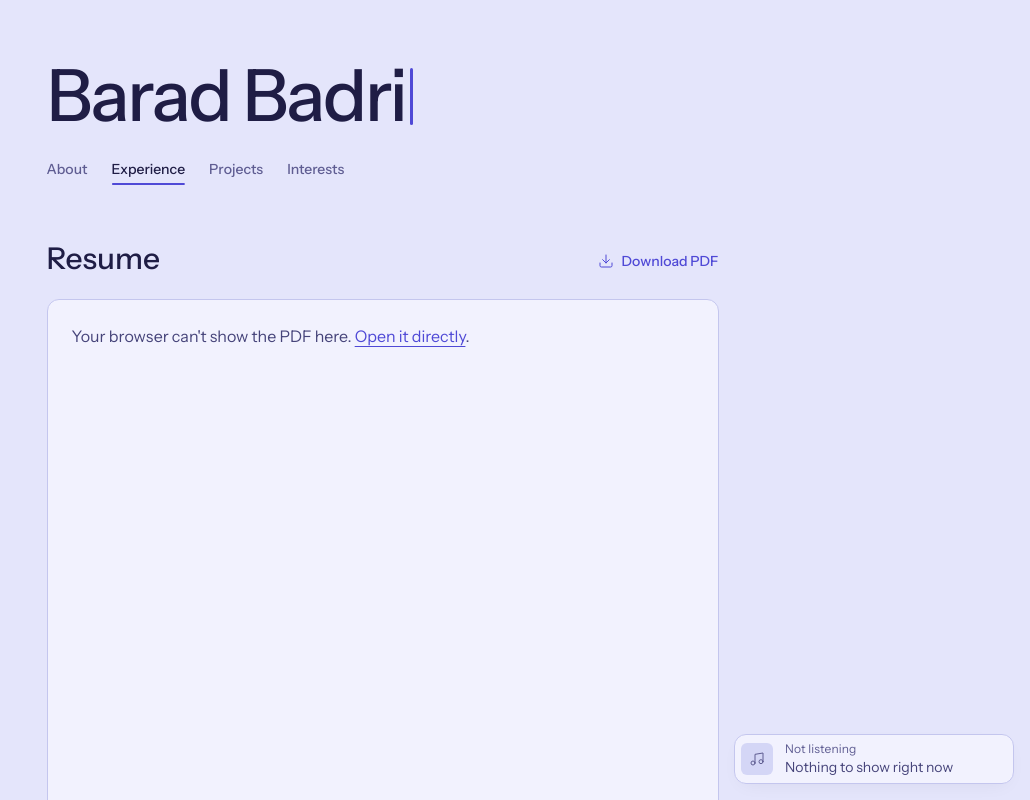
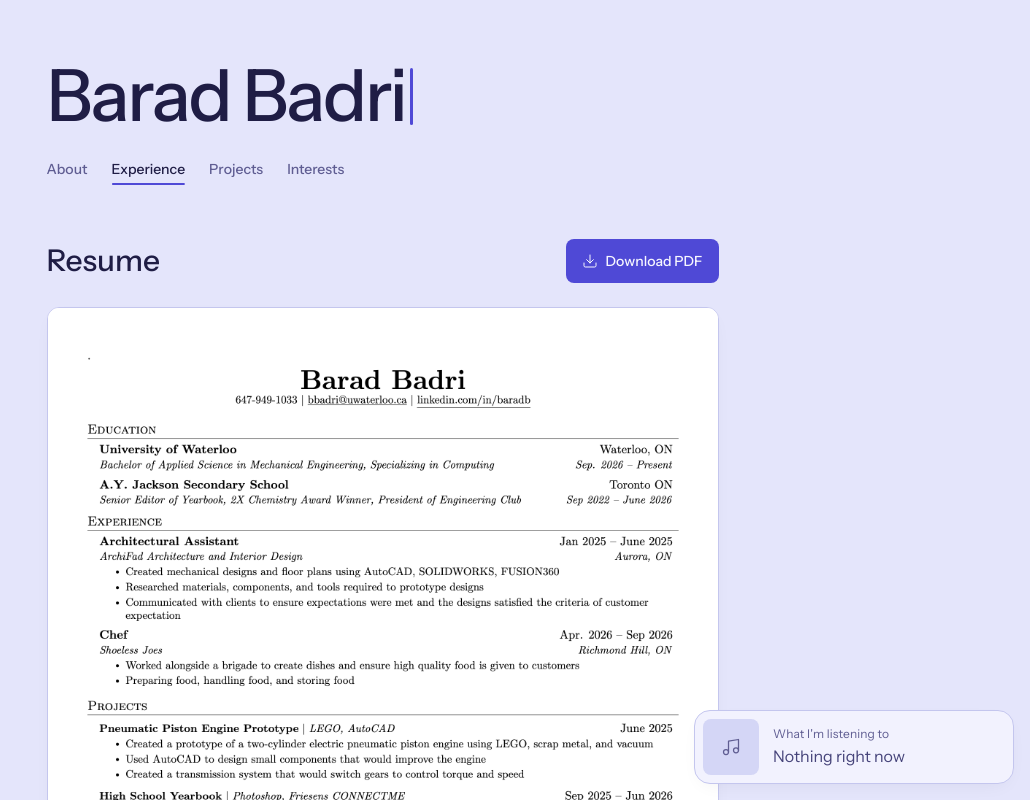
Before and after one commit to baradb/barad, a Next.js app: page /resume in a window 1280 px wide. Shown: the top 800 px of the page, without its empty margins (250-1280 px from the left). Built offline with nearby package versions, Linux system fonts and the light colour scheme.

Commit message:
Faster About, currently-working-on peek, resume as image, bigger listening tile with album art, projects order

```diff
--- a/src/app/globals.css
+++ b/src/app/globals.css
@@ -104,6 +104,16 @@ li {
   animation: rise 0.4s var(--ease-out) both;
 }
 
+/* The home entrance waits for the typed name, but only on the first visit. TypedName sets
+   data-intro-done on <html> once typing ends; after that, returning to About is instant. */
+.intro {
+  animation-delay: var(--intro-delay, 0ms);
+}
+
+html[data-intro-done] .intro {
+  animation-delay: 0ms;
+}
+
 .panel-in {
   animation: rise 0.2s var(--ease-out) both;
 }
--- a/src/app/projects/page.tsx
+++ b/src/app/projects/page.tsx
@@ -81,21 +81,27 @@ export default function ProjectsPage() {
         <h1 className="text-3xl font-medium">Projects</h1>
       </FadeIn>
 
-      <section className="mt-10">
-        <h2 className="sr-only">Finished projects</h2>
-        <ProjectList items={projects} delay={80} />
-      </section>
-
       {current.length > 0 && (
-        <section className="mt-20">
-          <FadeIn delay={160}>
-            <h2 className="text-3xl font-medium">Currently working on</h2>
+        <section className="mt-10">
+          <FadeIn delay={80}>
+            <h2 className="text-xl font-medium">Currently working on</h2>
           </FadeIn>
-          <div className="mt-10">
-            <ProjectList items={current} delay={200} />
+          <div className="mt-6">
+            <ProjectList items={current} delay={120} />
           </div>
         </section>
       )}
+
+      <section className={current.length > 0 ? "mt-16" : "mt-10"}>
+        <FadeIn delay={current.length > 0 ? 160 : 80}>
+          <h2 className={current.length > 0 ? "text-xl font-medium" : "sr-only"}>
+            Finished projects
+          </h2>
+        </FadeIn>
+        <div className={current.length > 0 ? "mt-6" : ""}>
+          <ProjectList items={projects} delay={200} />
+        </div>
+      </section>
     </div>
   );
 }
--- a/src/app/resume/page.tsx
+++ b/src/app/resume/page.tsx
@@ -1,6 +1,7 @@
 import { existsSync } from "node:fs";
 import path from "node:path";
 import type { Metadata } from "next";
+import Image from "next/image";
 import { FadeIn } from "@/components/FadeIn";
 import { Icon } from "@/components/Icon";
 import { site } from "@/data/site";
@@ -9,22 +10,24 @@ export const metadata: Metadata = {
   title: "Resume",
 };
 
+const inPublic = (url: string) =>
+  existsSync(path.join(process.cwd(), "public", url.replace(/^\//, "")));
+
 export default function ResumePage() {
-  // Checked on the server so the page can say plainly when no PDF has been added.
-  const available = existsSync(
-    path.join(process.cwd(), "public", site.resume.replace(/^\//, "")),
-  );
+  // Checked on the server so the page can say plainly what is missing.
+  const hasPdf = inPublic(site.resume);
+  const hasImage = inPublic(site.resumeImage.src);
 
   return (
     <div>
       <FadeIn>
-        <div className="flex flex-wrap items-baseline justify-between gap-x-6">
+        <div className="flex flex-wrap items-center justify-between gap-x-6 gap-y-2">
           <h1 className="text-3xl font-medium">Resume</h1>
-          {available && (
+          {hasPdf && (
             <a
               href={site.resume}
               download="Barad_Badri_Resume.pdf"
-              className="inline-flex min-h-11 items-center gap-2 text-sm font-medium text-accent underline-offset-4 hover:underline"
+              className="inline-flex min-h-11 items-center gap-2 rounded-lg bg-accent px-4 text-sm font-medium text-on-accent transition-[background-color,transform] duration-150 hover:bg-accent-hover active:scale-[0.98]"
             >
               <Icon name="download" />
               Download PDF
@@ -34,21 +37,22 @@ export default function ResumePage() {
       </FadeIn>
 
       <FadeIn delay={80}>
-        {available ? (
-          <object
-            data={`${site.resume}#view=FitH`}
-            type="application/pdf"
-            aria-label="Resume PDF"
-            className="mt-4 h-[75vh] w-full rounded-xl border border-rule bg-surface"
-          >
-            <p className="p-6 text-base text-muted">
-              Your browser can&apos;t show the PDF here.{" "}
-              <a href={site.resume} className="text-accent underline underline-offset-4">
-                Open it directly
-              </a>
-              .
-            </p>
-          </object>
+        {hasImage ? (
+          <div className="mt-6 overflow-hidden rounded-xl border border-rule bg-white shadow-[0_6px_20px_-8px_var(--shadow)]">
+            <Image
+              src={site.resumeImage.src}
+              width={site.resumeImage.width}
+              height={site.resumeImage.height}
+              alt="Barad Badri's resume: education at the University of Waterloo, work experience, projects and technical skills. Download the PDF for text you can select."
+              sizes="(min-width: 672px) 672px, 100vw"
+              priority
+              className="h-auto w-full"
+            />
+          </div>
+        ) : hasPdf ? (
+          <p className="mt-6 max-w-[52ch] text-base leading-7 text-muted">
+            Use the button above to download the resume.
+          </p>
         ) : (
           <p className="mt-6 max-w-[52ch] text-base leading-7 text-muted">
             The resume isn&apos;t posted yet.
--- a/src/components/FadeIn.tsx
+++ b/src/components/FadeIn.tsx
@@ -1,17 +1,27 @@
-import type { ReactNode } from "react";
+import type { CSSProperties, ReactNode } from "react";
 
-/** One-shot entrance (see .rise in globals.css; off under reduced motion). */
+/**
+ * One-shot entrance (see .rise in globals.css; off under reduced motion).
+ * `intro`: the home page's delay, which waits for the typed name. It only applies on
+ * the first visit; once typing has finished (see TypedName) it collapses to zero so
+ * coming back to About is as quick as any other tab.
+ */
 export function FadeIn({
   children,
   delay = 0,
+  intro = false,
   className = "",
 }: {
   children: ReactNode;
   delay?: number;
+  intro?: boolean;
   className?: string;
 }) {
+  const style = (
+    intro ? { "--intro-delay": `${delay}ms` } : { animationDelay: `${delay}ms` }
+  ) as CSSProperties;
   return (
-    <div className={`rise ${className}`} style={{ animationDelay: `${delay}ms` }}>
+    <div className={`rise ${intro ? "intro" : ""} ${className}`} style={style}>
       {children}
     </div>
   );
--- a/src/components/NowPlaying.tsx
+++ b/src/components/NowPlaying.tsx
@@ -10,13 +10,16 @@ type NowPlayingData =
       isPlaying: boolean;
       title?: string;
       artist?: string;
+      album?: string;
+      albumImageUrl?: string | null;
       songUrl?: string | null;
     };
 
-/** Bottom-right corner: what Barad is playing on Spotify right now (via Lanyard). */
+/** Bottom-right corner: what Barad is listening to on Spotify right now (via Lanyard). */
 export function NowPlaying() {
   // undefined = still loading, null = request failed
   const [data, setData] = useState<NowPlayingData | null | undefined>(undefined);
+  const [failedArt, setFailedArt] = useState<string | null>(null);
 
   useEffect(() => {
     let cancelled = false;
@@ -42,21 +45,29 @@ export function NowPlaying() {
 
   const track = data?.configured && data.title ? data : null;
   const loading = data === undefined;
-
-  let label = "Not listening";
-  if (loading) label = "Loading";
-  else if (track) label = "Now playing";
+  // Album cover, unless it is missing or failed to load (then the music icon stands in).
+  const art =
+    track?.albumImageUrl && track.albumImageUrl !== failedArt ? track.albumImageUrl : null;
 
   const body = (
     <>
-      <span
-        className={`flex size-8 shrink-0 items-center justify-center rounded-md ${
-          track ? "bg-accent text-on-accent" : "bg-track text-faint"
-        }`}
-      >
-        <Icon name="music" size={16} />
-      </span>
-      <span className="min-w-0 pr-1">
+      {art ? (
+        // Plain <img>: a 56px thumbnail from Spotify's CDN, no image-optimizer config needed.
+        // eslint-disable-next-line @next/next/no-img-element
+        <img
+          src={art}
+          alt={`Album cover for ${track?.album ?? track?.title}`}
+          width={56}
+          height={56}
+          onError={() => setFailedArt(art)}
+          className="size-14 shrink-0 rounded-lg bg-track object-cover"
+        />
+      ) : (
+        <span className="flex size-14 shrink-0 items-center justify-center rounded-lg bg-track text-faint">
+          <Icon name="music" size={20} />
+        </span>
+      )}
+      <span className="min-w-0 flex-1">
         <span className="flex items-center gap-1.5 text-xs tracking-[0.01em] text-faint">
           {track && (
             <span className="relative flex size-1.5">
@@ -64,31 +75,31 @@ export function NowPlaying() {
               <span className="relative inline-flex size-1.5 rounded-full bg-accent" />
             </span>
           )}
-          {label}
+          What I&apos;m listening to
         </span>
         {loading ? (
-          <span
-            aria-hidden="true"
-            className="mt-1.5 block h-3 w-28 animate-pulse rounded bg-track motion-reduce:animate-none"
-          />
+          <span aria-hidden="true" className="mt-2 block space-y-2">
+            <span className="block h-3.5 w-32 animate-pulse rounded bg-track motion-reduce:animate-none" />
+            <span className="block h-3 w-20 animate-pulse rounded bg-track motion-reduce:animate-none" />
+          </span>
         ) : track ? (
-          <span className="block truncate text-sm font-medium text-foreground">
-            {track.title}
-            <span className="font-normal text-muted"> · {track.artist}</span>
-          </span>
+          <>
+            <span className="mt-0.5 block truncate text-base font-medium text-foreground">
+              {track.title}
+            </span>
+            <span className="block truncate text-sm text-muted">{track.artist}</span>
+          </>
         ) : (
-          <span className="block truncate text-sm text-muted">
-            Nothing to show right now
-          </span>
+          <span className="mt-0.5 block truncate text-base text-muted">Nothing right now</span>
         )}
       </span>
     </>
   );
 
-  // Inner radius = outer - padding: rounded-xl (12px) - p-1.5 (6px) = rounded-md (6px) on the icon tile.
-  // Fixed width so the tile never resizes when the track changes or loads.
+  // Inner radius = outer - padding: rounded-2xl (16px) - p-2 (8px) = rounded-lg (8px) on the cover.
+  // Fixed width and height so the tile never resizes when the track changes or loads.
   const box =
-    "flex w-[min(17.5rem,calc(100vw-2rem))] items-center gap-3 rounded-xl border border-rule bg-surface p-1.5 pr-3 shadow-[0_6px_20px_-8px_var(--shadow)]";
+    "flex h-[74px] w-[min(20rem,calc(100vw-3rem))] items-center gap-3.5 rounded-2xl border border-rule bg-surface p-2 pr-4 shadow-[0_6px_20px_-8px_var(--shadow)] sm:w-[min(20rem,calc(100vw-2rem))]";
 
   return (
     <div className="mx-auto mt-auto w-full max-w-2xl px-6 pb-[max(2rem,env(safe-area-inset-bottom))] sm:fixed sm:right-[max(1rem,env(safe-area-inset-right))] sm:bottom-[max(1rem,env(safe-area-inset-bottom))] sm:z-50 sm:mx-0 sm:w-auto sm:max-w-none sm:p-0">
--- a/src/components/TypedName.tsx
+++ b/src/components/TypedName.tsx
@@ -21,6 +21,7 @@ export function TypedName({ text }: { text: string }) {
       setCount(n);
       // Uneven rhythm reads as a person typing.
       if (n < text.length) timer = window.setTimeout(type, 70 + Math.random() * 90);
+      else document.documentElement.dataset.introDone = ""; // see .intro in globals.css
     }
 
     timer = window.setTimeout(type, reduce ? 0 : 350);
--- a/src/data/site.ts
+++ b/src/data/site.ts
@@ -6,6 +6,8 @@ export const site = {
   // Set to "" to hide the Email button. Clicking it copies the address.
   email: "bbadri@uwaterloo.ca",
   linkedin: "https://www.linkedin.com/in/baradb",
-  // The PDF lives at public/resume.pdf; /resume shows it.
+  // /resume shows public/resume.png (a picture of the PDF) with a button to download
+  // public/resume.pdf. If you change the PDF, the PNG needs regenerating from it.
   resume: "/resume.pdf",
+  resumeImage: { src: "/resume.png", width: 1836, height: 2376 },
 };
```
Also changed, not shown: src/app/page.tsx (+23 -2 lines), public/resume.png (added), 1 other file (tests, documents, lock files or other folders).
